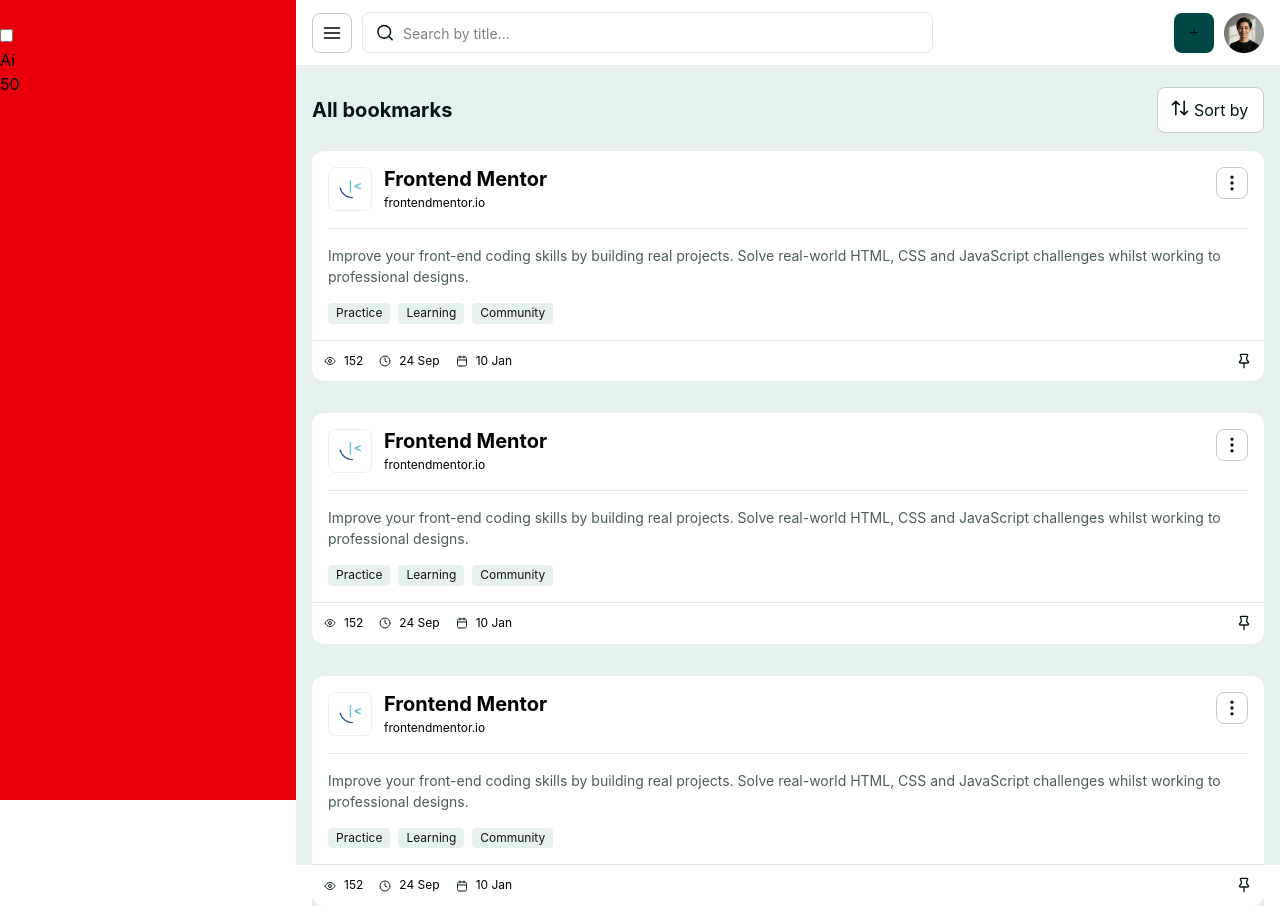
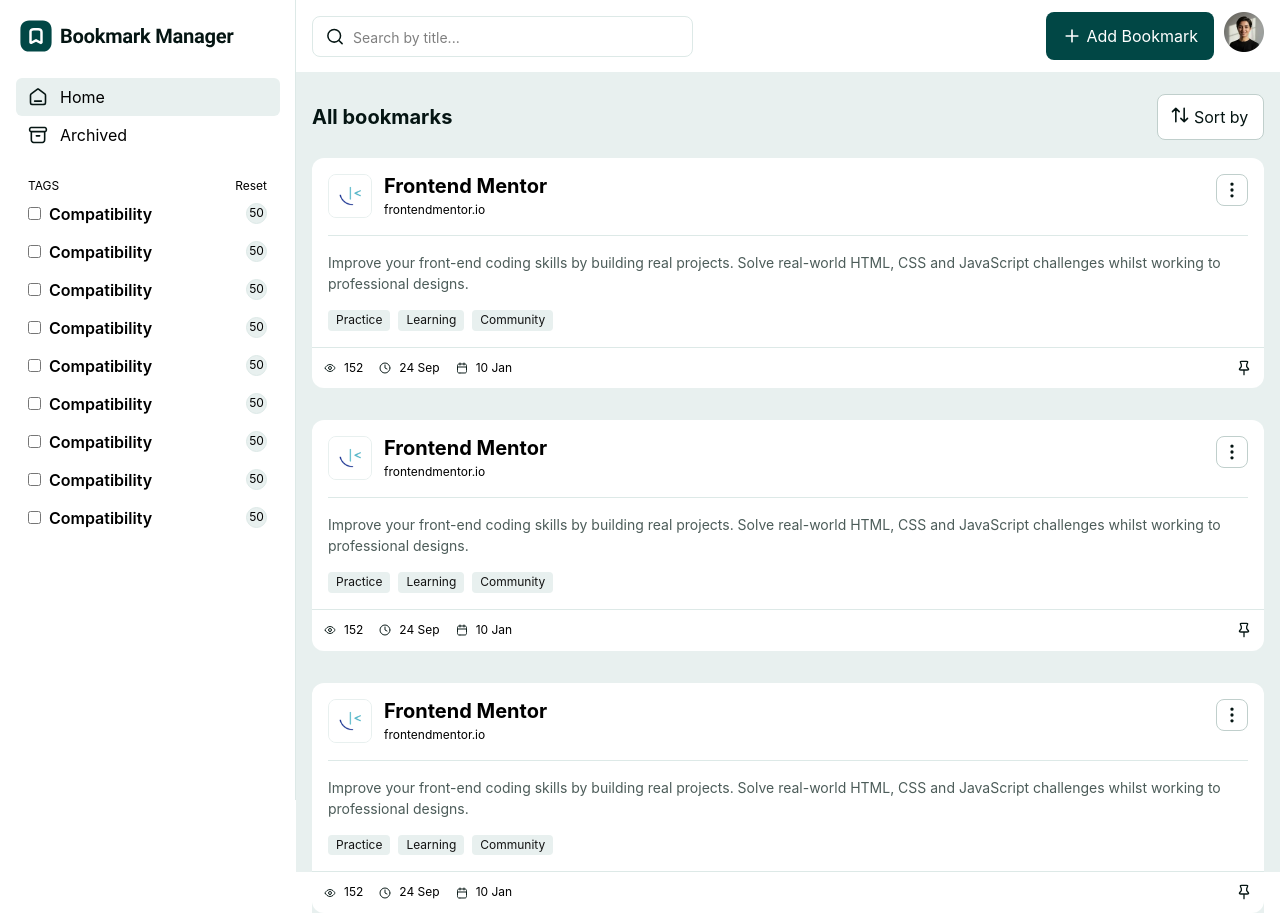
Before and after one commit to JyrexRonaldo/bookmark-manager-app, a React (Vite) app in the folder frontend/: page / in a window 1280 px wide. Built offline with nearby package versions, Linux system fonts and the light colour scheme.

Commit message:
Style sidebar component

```diff
--- a/frontend/src/components/NavBar/NavBar.tsx
+++ b/frontend/src/components/NavBar/NavBar.tsx
@@ -2,10 +2,10 @@ function NavBar() {
   return (
     <>
       <nav className="flex w-auto items-center gap-[10px] px-[16px] py-[12px]">
-        <button className="flex size-[40px] items-center justify-center rounded-[8px] border border-[#C0CFCC]">
+        <button className="flex size-[40px] items-center justify-center rounded-[8px] border border-[#C0CFCC] lg:hidden">
           <img src="/img/icon-menu-hamburger.svg" alt="" />
         </button>
-        <div className="mr-auto flex w-[60px] max-w-[60%] h-[41px]  flex-auto gap-[8px] rounded-[8px] border border-[#DDE9E7] px-[12px] py-[10px]">
+        <div className="mr-auto flex h-[41px] w-[60px] max-w-[60%] flex-auto gap-[8px] rounded-[8px] border border-[#DDE9E7] px-[12px] py-[10px] sm:max-w-[40%]">
           <img
             className="min-w-[20px]"
             src="/img/icon-search.svg"
@@ -18,13 +18,13 @@ function NavBar() {
           />
         </div>
         <div className="flex gap-[10px]">
-          <button className="flex min-w-[40px] justify-center rounded-[8px] bg-[#014745]">
+          <button className="flex min-w-[40px] items-center justify-center gap-[4px] rounded-[8px] bg-[#014745] px-[16px] py-[12px] text-white">
             <img
-              className="size-[11.67px] self-center"
+              className="size-[20px] self-center"
               src="/img/icon-add.svg"
               alt=""
             />
-            <p className="hidden">Add Bookmark</p>
+            <p className="hidden sm:block">Add Bookmark</p>
           </button>
           <img className="size-[40px]" src="/img/image-avatar.webp" alt="" />
         </div>
--- a/frontend/src/components/SideBar/SideBar.tsx
+++ b/frontend/src/components/SideBar/SideBar.tsx
@@ -3,23 +3,40 @@ import TagComponent from "../TagComponent/TagComponent";
 function SideBar() {
   return (
     <>
-      <aside className="min-w-[296px] bg-red-600 hidden lg:block" ><div></div>
-      <div>
-        <button>
-            <img src="" alt="" />
-            <p></p>
-        </button>
-        <button>
-            <img src="" alt="" />
-            <p></p>
-        </button>
-      </div>
-      <div>
-        <p></p>
+      <aside className="hidden h-screen min-w-[296px] flex-col gap-[16px] border-r border-[#DDE9E7] lg:flex">
+        <div className="px-[20px] pt-[20px] pb-[10px]">
+          <img src="/img/logo-light-theme.svg" alt="" />
+        </div>
+        <section className="flex flex-col gap-[16px] px-[16px] pt-[0px] pb-[20px]">
+          <div className="h-[84px] w-[264px]">
+            <button className="flex h-[38px] w-full items-center gap-[12px] rounded-[6px] border-[#E8F0EF] bg-[#E8F0EF] px-[8px] px-[12px]">
+              <img src="/img/icon-home.svg" alt="" />
+              <p>Home</p>
+            </button>
+            <button className="flex h-[38px] w-full items-center gap-[12px] rounded-[6px] px-[8px] px-[12px]">
+              <img src="/img/icon-archive.svg" alt="" />
+              <p>Archived</p>
+            </button>
+          </div>
+          <div>
+            <div className="flex justify-between px-[12px] text-[12px]/[140%]">
+              <p>TAGS</p>
+              <p>Reset</p>
+            </div>
             <div>
-                <TagComponent />
+              <TagComponent />
+              <TagComponent />
+              <TagComponent />
+              <TagComponent />
+              <TagComponent />
+              <TagComponent />
+              <TagComponent />
+              <TagComponent />
+              <TagComponent />
             </div>
-        </div></aside>
+          </div>
+        </section>
+      </aside>
     </>
   );
 }
--- a/frontend/src/components/TagComponent/TagComponent.tsx
+++ b/frontend/src/components/TagComponent/TagComponent.tsx
@@ -1,10 +1,14 @@
 function TagComponent() {
   return (
     <>
-      <div>
-        <input type="checkbox" />
-        <p>Ai</p>
-        <p>50</p>
+      <div className="flex h-[38px] items-center justify-between gap-[12px] px-[12px] py-[8px]">
+        <div className="flex grow gap-[8px] items-center">
+          <input type="checkbox" />
+          <p className="text-[16px]/[140%] font-semibold">Compatibility</p>
+        </div>
+        <p className="flex size-[21px] items-center justify-center rounded-[9999px] border border-[#DDE9E7] bg-[#E8F0EF] px-[8px] py-[2px] text-[12px]/[140%]">
+          50
+        </p>
       </div>
     </>
   );
```
Also changed, not shown: frontend/public/img/icon-add.svg.
